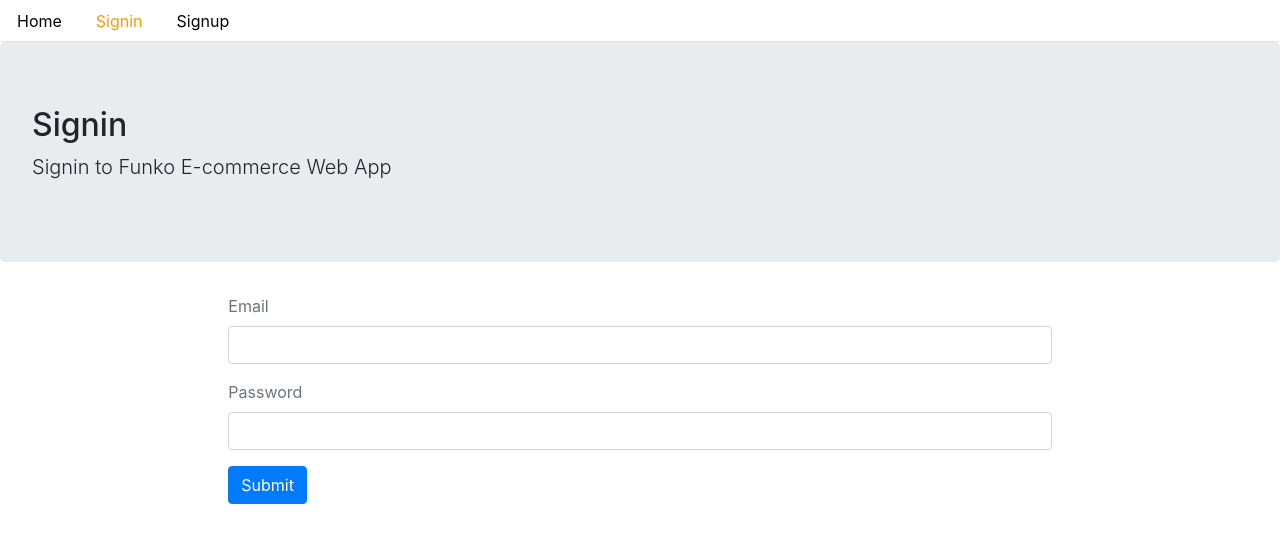
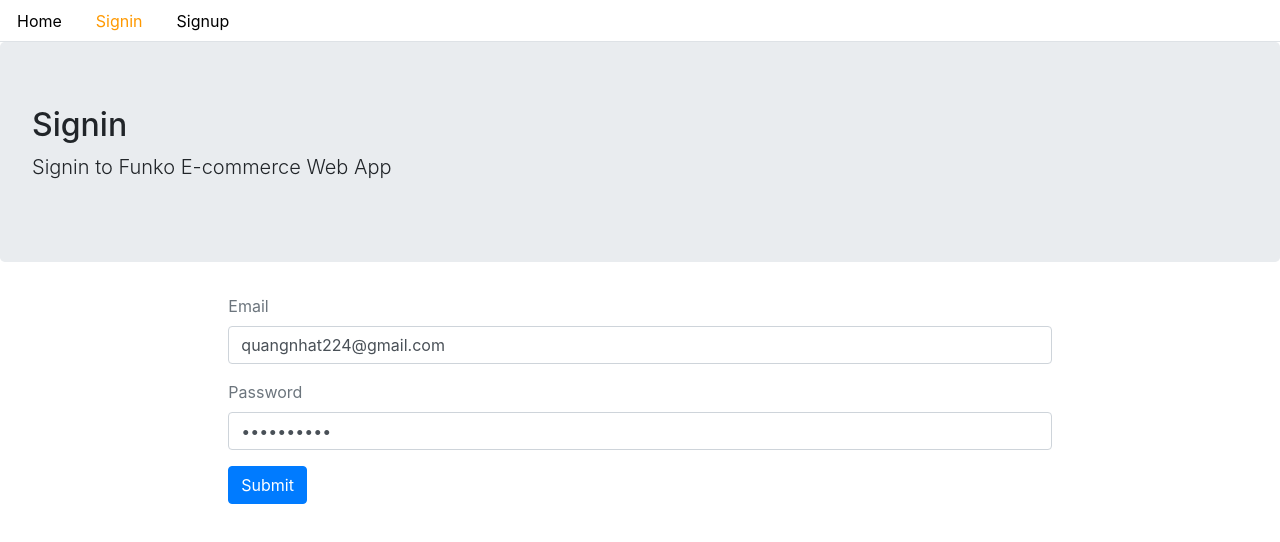
Before and after one commit to nhatmaiquang/funko-ecommerce-web-app, a React (Create React App) app in the folder ecommerce-front/: page /signin in a window 1280 px wide. Shown: the top 542 px of the page. Built offline with nearby package versions, Linux system fonts and the light colour scheme.

Commit message:
save user and token in local storage

```diff
--- a/ecommerce-front/src/auth/index.js
+++ b/ecommerce-front/src/auth/index.js
@@ -35,3 +35,10 @@
             console.log(err);
         });
 };
+
+export const authenticate = (data, next) => {
+    if (typeof window !== 'undefined') {
+        localStorage.setItem('jwt', JSON.stringify(data));
+        next();
+    }
+};
--- a/ecommerce-front/src/user/Signin.js
+++ b/ecommerce-front/src/user/Signin.js
@@ -1,13 +1,13 @@
 import React, { useState } from 'react';
 import { Redirect } from 'react-router-dom';
 import Layout from '../core/Layout';
-import { signin } from '../auth';
+import { signin, authenticate } from '../auth';
 
 const Signin = () => {
 
     const [values, setValues] = useState({
-        email: '',
-        password: '',
+        email: 'quangnhat224@gmail.com',
+        password: 'vietanh216',
         error: '',
         loading: false,
         redirectToReferrer: false
@@ -22,17 +22,18 @@
     const clickSubmit = event => {
         event.preventDefault();
         setValues({ ...values, error: false, loading: true });
-        signin({ email, password })
-            .then(data => {
-                if (data.error) {
-                    setValues({ ...values, error: data.error, loading: false })
-                } else {
+        signin({ email, password }).then(data => {
+            if (data.error) {
+                setValues({ ...values, error: data.error, loading: false });
+            } else {
+                authenticate(data, () => {
                     setValues({
                         ...values,
                         redirectToReferrer: true
                     });
-                }
-            });
+                });
+            }
+        });
     };
 
     const signInForm = () => (
```
